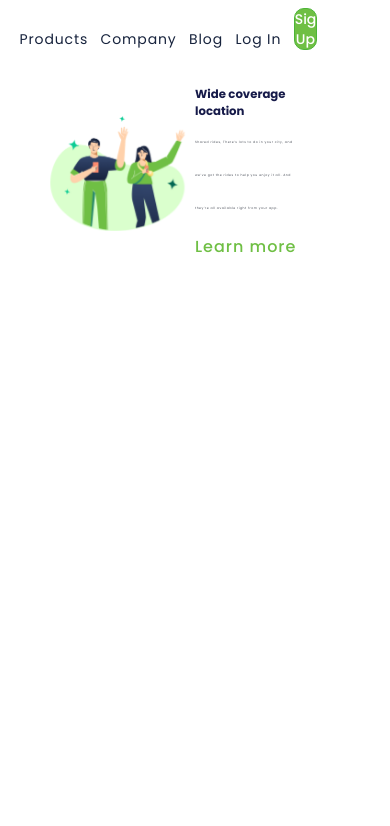
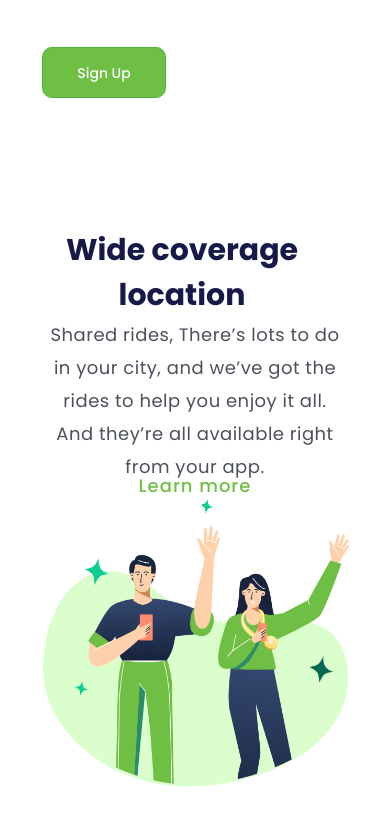
Before and after one commit to brunowzz/company, a plain HTML site: page index.html in a window 390 px wide. Drawn offline with Linux system fonts and the light colour scheme.

Commit message:
version 1

```diff
--- a/index.html
+++ b/index.html
@@ -25,21 +25,16 @@
     </nav>
 
     <article>
-        <div class="boxImage">
-            <img src="./img/image.png" class="image" alt="pinboards">
-        </div>
+        <div class="boxText">
+            <h1>Wide coverage location</h1>
 
-        <div class="boxText">
-            <div class="boxTitle">
-                <h1>Wide coverage location</h1>
-            </div>
 
-            <div class="boxParagraph">
-                <p>Shared rides, There’s lots to do in your city, and we’ve got the rides to help you enjoy it all. And
-                    they’re all available right from your app.</p>
-            </div>
+            <p>Shared rides, There’s lots to do in your city, and we’ve got the rides to help you enjoy it all. And
+                they’re all available right from your app.</p>
+
             <a href="#" class="linkLearn">Learn more</a>
         </div>
+        <img src="./img/image.png" class="image" alt="pinboards">
     </article>
 
 </body>
--- a/style.css
+++ b/style.css
@@ -7,13 +7,11 @@
 }
 
 nav {
-    margin-top: 2vw;
-    margin-left: 5vw;
-
-}
-
-li {
-    display: inline;
+    margin: 47px 0 0 42px;
+    display: flex;
+    align-items: center;
+    list-style-type: none;
+    margin-bottom: 90px;
 }
 
 .listNavBar {
@@ -22,7 +20,7 @@ li {
     line-height: 21px;
     letter-spacing: 0.875px;
     color: #17233D;
-    margin-right: 2vw;
+    margin-right: 36px;
 }
 
 .listNavBar:hover {
@@ -34,8 +32,8 @@ li {
 }
 
 .buttonSign {
-    width: 6vw;
-    height: 5vh;
+    width: 124px;
+    height: 51px;
     background: #6FBF44;
     border: 1px solid #4CB538;
     border-radius: 10px;
@@ -55,17 +53,16 @@ li {
 
 article {
     display: flex;
-    margin: 6vw 8vw;
-    justify-content: center;
+    flex-direction: row-reverse;
+    flex-wrap: wrap;
+    justify-content: space-around;
     align-items: center;
 }
 
-.boxImage {
-    width: 50%;
-}
 
 .image {
-    width: 35vw;
+    width: 534px;
+    height: 467px;
     animation-name: logoImage;
     animation-duration: 3s;
     animation-timing-function: linear;
@@ -73,39 +70,28 @@ article {
     animation-direction: alternate;
 }
 
-.boxText {
-    width: 50%;
-    flex-direction: column;
-    padding-top: 3vw;
-}
-
-.boxTitle {
-    width: 60%;
-}
-
 h1 {
+    width: 582px;
     font-weight: 700;
-    font-size: 3vw;
+    font-size: 62px;
     color: #161A49;
-}
-
-.boxParagraph {
-    margin-top: 1.6vw;
-    margin-bottom: 2vw;
-    width: 28vw;
+    margin: 120px 0 47px 0;
 }
 
 p {
+    width: 493px;
+    height: 99px;
     font-weight: 400;
-    font-size: 0.8vw;
+    font-size: 18px;
     line-height: 33px;
     letter-spacing: 0.5px;
     color: #4B505A;
+    margin-bottom: 55px;
 }
 
 .linkLearn {
     font-weight: 500;
-    font-size: 0.6;
+    font-size: 18px;
     line-height: 27px;
     letter-spacing: 1px;
     color: #6FBF44;
@@ -119,6 +105,60 @@ p {
     text-decoration: underline;
 }
 
+@media (max-width: 1163px) {
+    .buttonSign {
+        margin-bottom: 40px;
+    }
+    article {
+        padding: 0;
+        text-align: center;
+    }
+    .image {
+        width: 467px;
+        height: 410px;
+        animation: none;
+    }
+
+    .boxText {
+        width: 70%;
+    }
+
+    h1 {
+        width: 278px;
+        font-size: 30px;
+        margin: 0;
+    }
+
+    p {
+        width: 304px;
+        font-size: 18px;
+    }
+}
+
+@media (max-width: 600px) {
+    .listNavBar {
+        display: none;
+    }
+
+    .buttonSign {
+        float: right;
+    }
+
+    article {
+        padding: 0 43px;
+    }
+
+    .boxText {
+        width: 100%;
+    }
+
+    .image {
+        width: 312px;
+        height: 288px;
+        animation: none;
+    }
+}
+
 @keyframes logoImage {
     from {
         transform: translate(29px, 15px);
```
